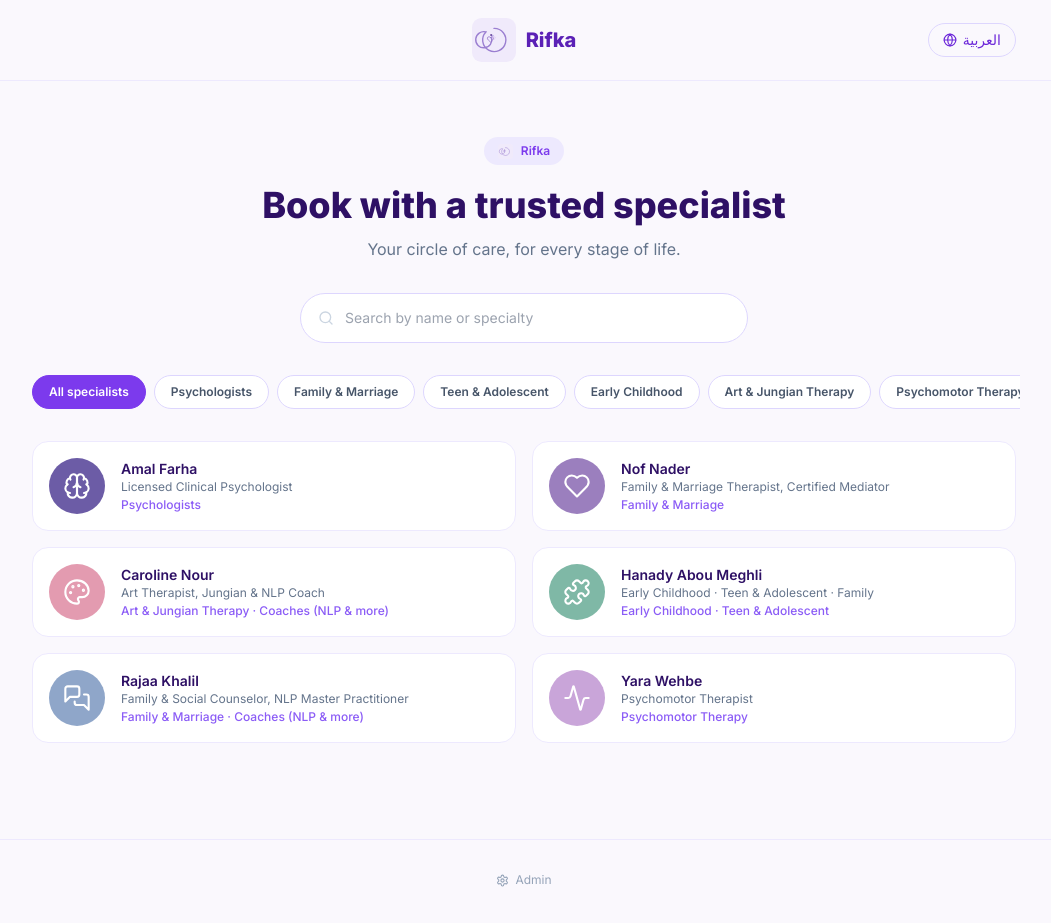
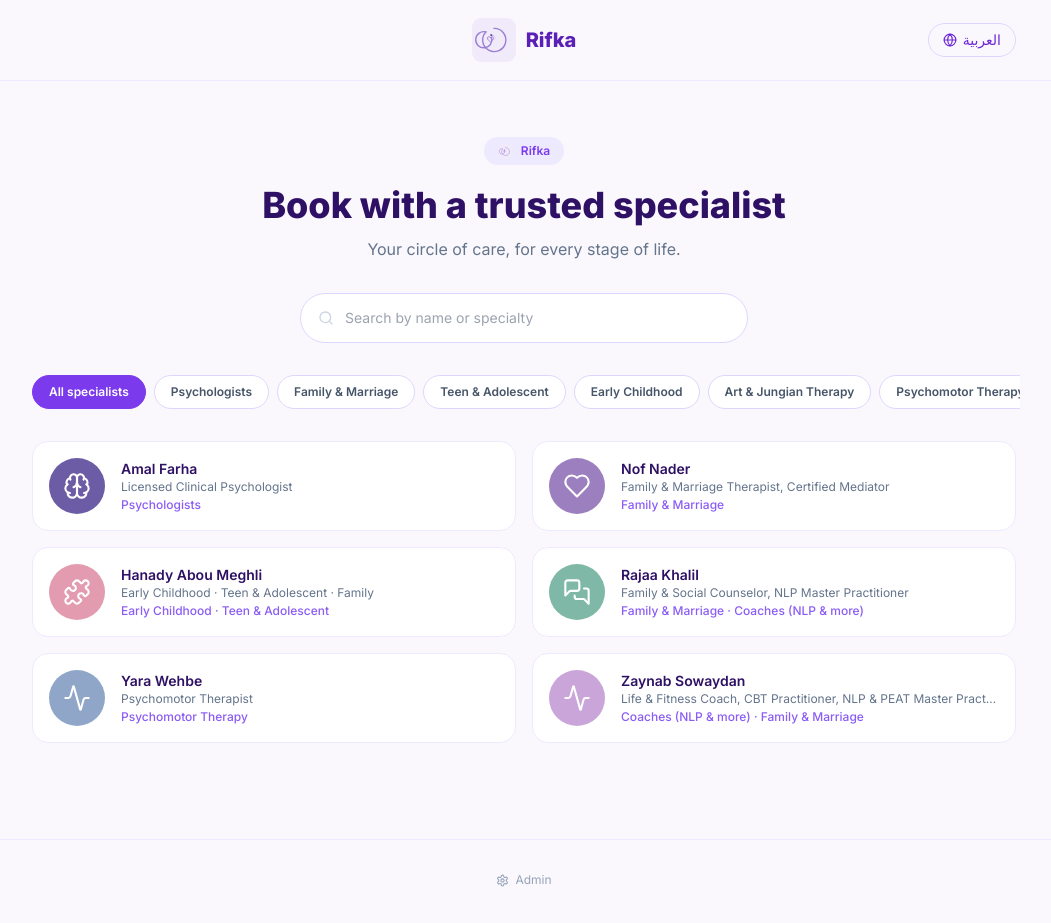
Before and after one commit to rifka-lb/Rifka-app, a React (Vite) app: page / in a window 1280 px wide. Shown: the whole page, without its empty margins (116-1167 px from the left). Built offline with nearby package versions, Linux system fonts and the light colour scheme.

Commit message:
Hide Caroline Nour temporarily and add Zaynab Sowaydan
Co-Authored-By: Claude Sonnet 5.5 <noreply@anthropic.com>
Claude-Session: https://claude.ai/code/session_01MQAJ2K9wJvGQJQU5af1EsP

```diff
--- a/App.jsx
+++ b/App.jsx
@@ -79,7 +79,7 @@ const DEFAULT_SPECIALISTS = [
     calendly: "https://calendly.com/nnlecointraining/30min", whatsapp: "96170809046",
   },
   {
-    id: "s_caroline", order: 3, categoryIds: ["c6", "c8"], active: true, icon: "palette",
+    id: "s_caroline", order: 3, categoryIds: ["c6", "c8"], active: false, icon: "palette",
     name_en: "Caroline Nour", name_ar: "كارولين نور",
     title_en: "Art Therapist, Jungian & NLP Coach", title_ar: "معالجة بالفن، مدرّبة يونغية و NLP",
     bio_en: "Art therapy practitioner, Neurographic trainer, Jungian coach, and NLP Master Practitioner.",
@@ -129,6 +129,19 @@ const DEFAULT_SPECIALISTS = [
     expertise_ar: "الحركة النفسية، نمو الطفل",
     price: "Contact for pricing", credentials_en: "Certified Psychomotor Therapist", credentials_ar: "أخصائية حركة نفسية معتمدة",
     calendly: "https://calendly.com/yarawehbe02/45min", whatsapp: "96171946259",
+  },
+  {
+    id: "s_zaynab", order: 7, categoryIds: ["c8", "c3"], active: true, icon: "activity",
+    name_en: "Zaynab Sowaydan", name_ar: "زينب سويدان",
+    title_en: "Life & Fitness Coach, CBT Practitioner, NLP & PEAT Master Practitioner", title_ar: "كوتش حياة ولياقة، ممارِسة CBT، ماستر برآكتيشنر NLP وPEAT",
+    bio_en: "Life & Fitness Coach and CBT Practitioner, NLP and PEAT Master Practitioner, with training in family and marriage guidance. Supports individuals and couples in building healthier habits, shifting limiting thought patterns, and creating lasting change in their relationships and daily lives. Sessions are practical, structured, and tailored to each person's goals.",
+    bio_ar: "كوتش حياة ولياقة، وممارِسة CBT، وماستر برآكتيشنر NLP وPEAT، ولها تدريب في الإرشاد الأسري والزواجي. تدعم الأفراد والأزواج ببناء عادات أصح، وتغيير أنماط التفكير التي تعيق التقدم، وتحقيق تغيير حقيقي في حياتهم وعلاقاتهم. جلساتها عملية ومنظمة ومبنية على أهداف كل شخص.",
+    location_en: "Online", location_ar: "أونلاين",
+    mode: "online", languages: "AR, EN",
+    expertise_en: "Life Coaching, Fitness Coaching, CBT, NLP, PEAT, Family & Marriage Guidance",
+    expertise_ar: "كوتشينغ الحياة، كوتشينغ اللياقة، CBT، NLP، PEAT، الإرشاد الأسري والزواجي",
+    price: "Contact for pricing", credentials_en: "NLP & PEAT Master Practitioner, CBT Practitioner", credentials_ar: "ماستر برآكتيشنر NLP وPEAT، ممارِسة CBT",
+    calendly: "https://calendly.com/zedzed281181/session", whatsapp: "96170959875",
   },
 ];
 
```
